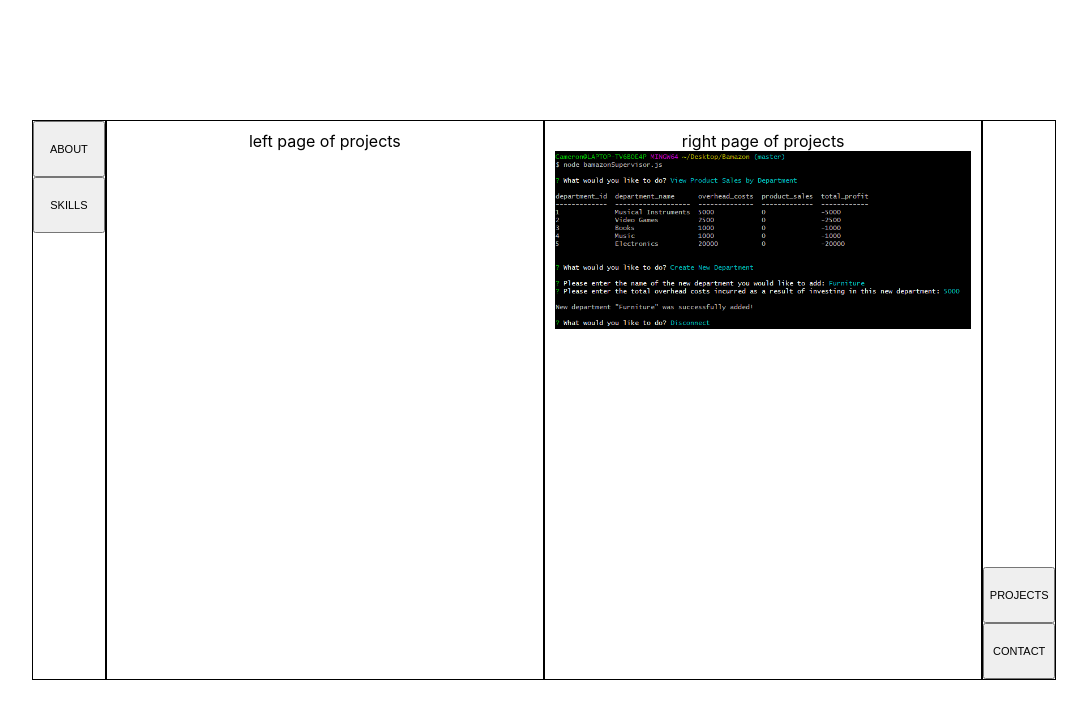
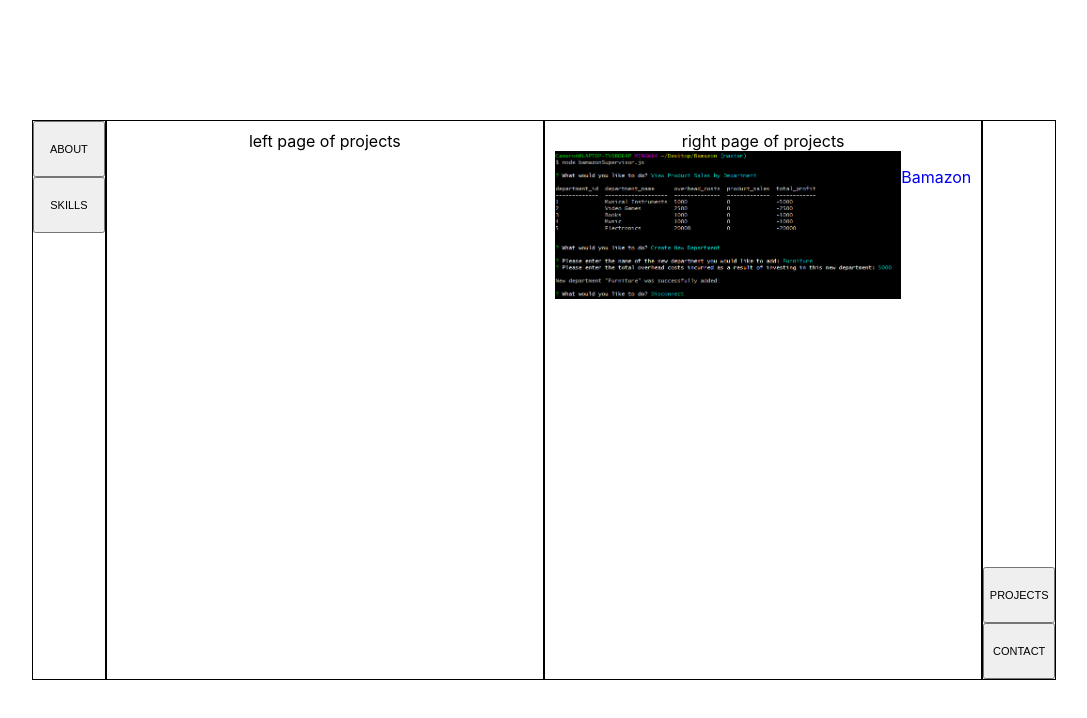
Before and after one commit to MacCabe1888/Professional-Portfolio, a React (Create React App) app: page /#/projects in a window 1280 px wide. Shown: the top 718 px of the page, without its empty margins (96-1183 px from the left). Built offline with nearby package versions, Linux system fonts and the light colour scheme.

Commit message:
added siteURL, repoURL, and name props to first project

```diff
--- a/src/components/Projects/index.js
+++ b/src/components/Projects/index.js
@@ -16,8 +16,10 @@ class Projects extends Component {
           <Page pageName="projects" page="left" />
           <Page pageName="projects" page="right">
             <Project
+              siteURL="https://github.com/MacCabe1888/Bamazon"
+              repoURL="https://github.com/MacCabe1888/Bamazon"
               imgSrc={bamazon}
-              imgAlt="Bamazon"
+              name="Bamazon"
             />
           </Page>
         </div>
```
